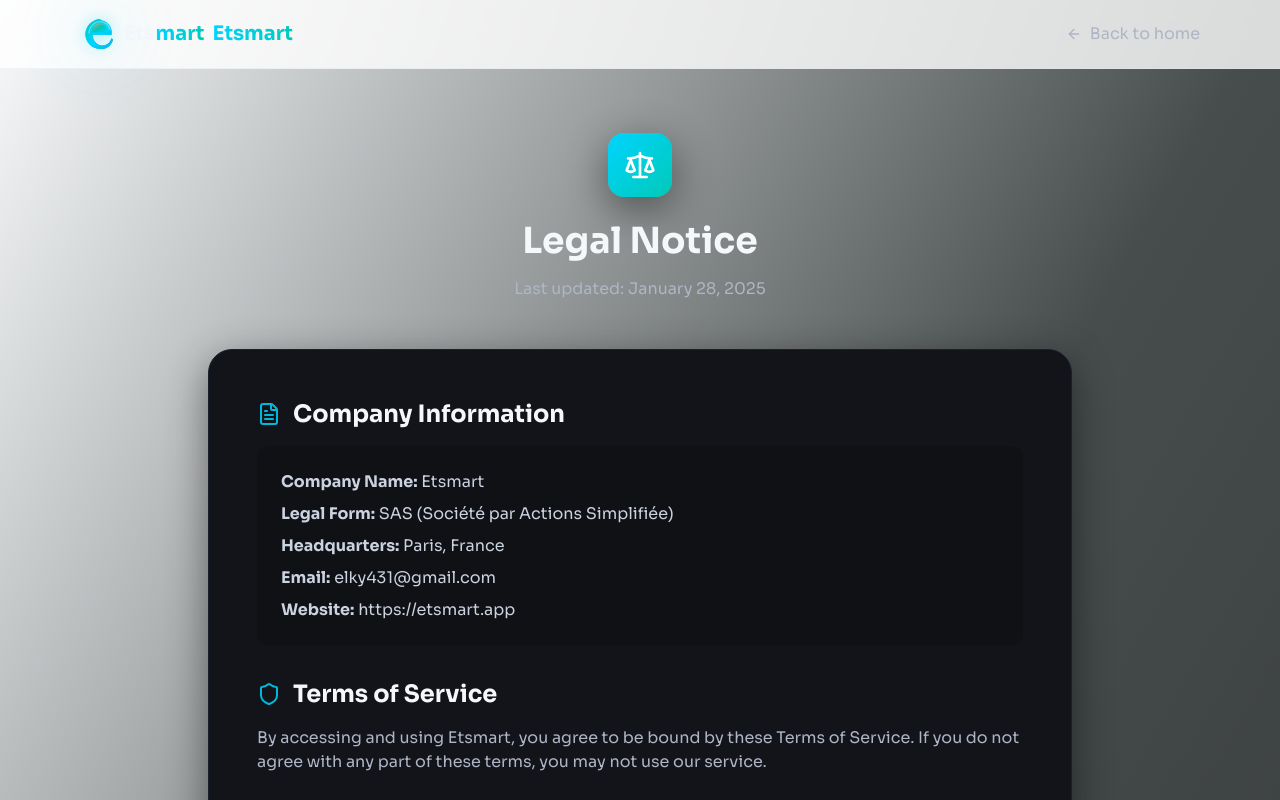
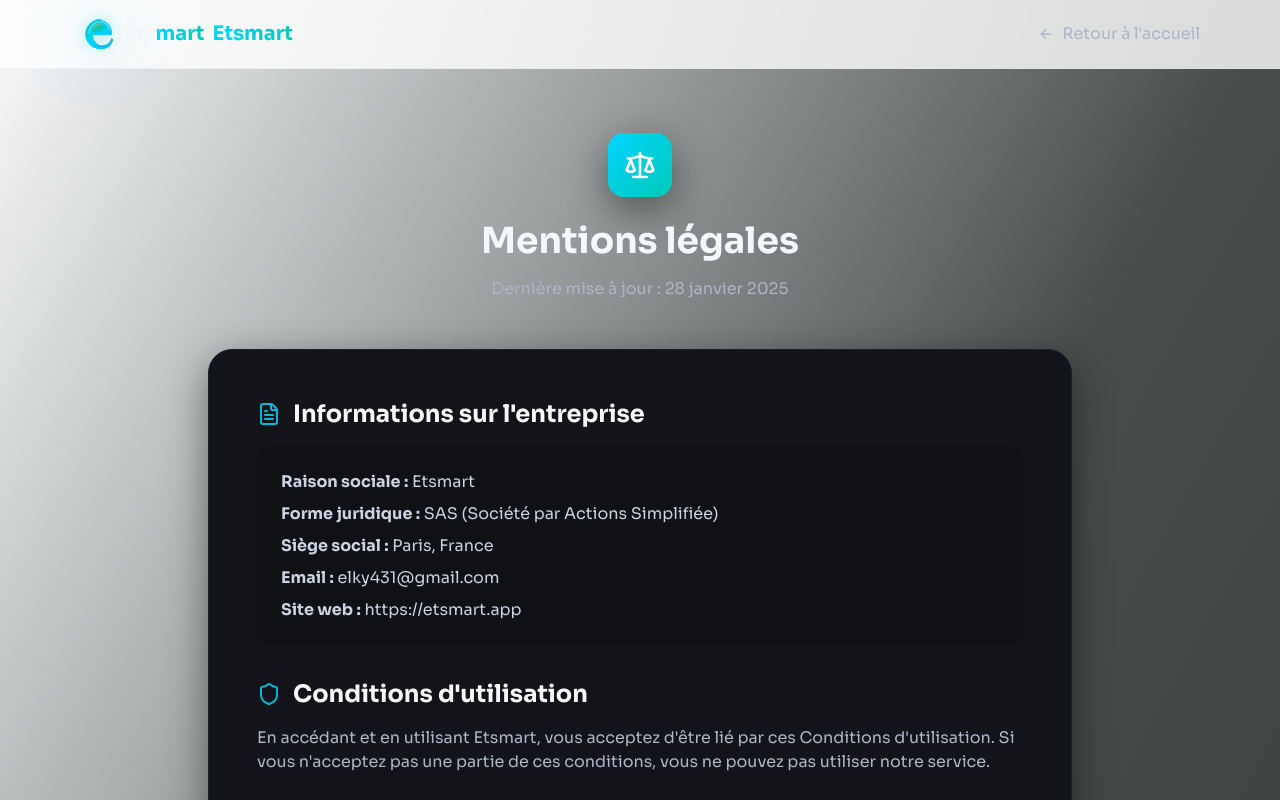
Before and after one commit to elky431-debug/Etsmart, a Next.js app: page /legal in a window 1280 px wide. Built offline with nearby package versions, Linux system fonts and the light colour scheme; no server answers.

Commit message:
feat: Traduire la page légale en français et ajouter clause remboursement crédits
- Traduction complète de la page légale en français
- Ajout de la clause de non-remboursement si crédit utilisé
- Mise à jour de tous les textes (titres, sections, footer)

```diff
--- a/src/app/legal/page.tsx
+++ b/src/app/legal/page.tsx
@@ -22,7 +22,7 @@ export default function LegalPage() {
             className="flex items-center gap-2 text-slate-600 hover:text-cyan-600 transition-colors"
           >
             <ArrowLeft className="w-4 h-4" />
-            Back to home
+            Retour à l'accueil
           </Link>
         </div>
       </header>
@@ -39,8 +39,8 @@ export default function LegalPage() {
             <div className="w-16 h-16 rounded-2xl bg-gradient-to-br from-[#00d4ff] to-[#00c9b7] flex items-center justify-center mx-auto mb-6 shadow-lg shadow-cyan-500/25">
               <Scale className="w-8 h-8 text-white" />
             </div>
-            <h1 className="text-4xl font-bold text-slate-900 mb-4">Legal Notice</h1>
-            <p className="text-slate-600">Last updated: January 28, 2025</p>
+            <h1 className="text-4xl font-bold text-slate-900 mb-4">Mentions légales</h1>
+            <p className="text-slate-600">Dernière mise à jour : 28 janvier 2025</p>
           </div>
 
           {/* Content */}
@@ -49,92 +49,96 @@ export default function LegalPage() {
             <section>
               <h2 className="text-2xl font-bold text-slate-900 mb-4 flex items-center gap-3">
                 <FileText className="w-6 h-6 text-cyan-500" />
-                Company Information
+                Informations sur l'entreprise
               </h2>
               <div className="bg-slate-50 rounded-xl p-6 space-y-2">
-                <p className="text-slate-700"><strong>Company Name:</strong> Etsmart</p>
-                <p className="text-slate-700"><strong>Legal Form:</strong> SAS (Société par Actions Simplifiée)</p>
-                <p className="text-slate-700"><strong>Headquarters:</strong> Paris, France</p>
-                <p className="text-slate-700"><strong>Email:</strong> elky431@gmail.com</p>
-                <p className="text-slate-700"><strong>Website:</strong> https://etsmart.app</p>
+                <p className="text-slate-700"><strong>Raison sociale :</strong> Etsmart</p>
+                <p className="text-slate-700"><strong>Forme juridique :</strong> SAS (Société par Actions Simplifiée)</p>
+                <p className="text-slate-700"><strong>Siège social :</strong> Paris, France</p>
+                <p className="text-slate-700"><strong>Email :</strong> elky431@gmail.com</p>
+                <p className="text-slate-700"><strong>Site web :</strong> https://etsmart.app</p>
               </div>
             </section>
 
             <section>
               <h2 className="text-2xl font-bold text-slate-900 mb-4 flex items-center gap-3">
                 <Shield className="w-6 h-6 text-cyan-500" />
-                Terms of Service
+                Conditions d'utilisation
               </h2>
               <div className="space-y-4 text-slate-600">
                 <p>
-                  By accessing and using Etsmart, you agree to be bound by these Terms of Service.
-                  If you do not agree with any part of these terms, you may not use our service.
+                  En accédant et en utilisant Etsmart, vous acceptez d'être lié par ces Conditions d'utilisation.
+                  Si vous n'acceptez pas une partie de ces conditions, vous ne pouvez pas utiliser notre service.
                 </p>
 
-                <h3 className="text-lg font-semibold text-slate-800 mt-6">1. Service Description</h3>
+                <h3 className="text-lg font-semibold text-slate-800 mt-6">1. Description du service</h3>
                 <p>
-                  Etsmart is an AI-powered product analysis tool designed to help Etsy sellers
-                  evaluate product potential before launching. Our service provides market analysis,
-                  competition assessment, and pricing recommendations.
+                  Etsmart est un outil d'analyse de produits alimenté par l'IA conçu pour aider les vendeurs Etsy
+                  à évaluer le potentiel d'un produit avant son lancement. Notre service fournit une analyse de marché,
+                  une évaluation de la concurrence et des recommandations de prix.
                 </p>
 
-                <h3 className="text-lg font-semibold text-slate-800 mt-6">2. User Accounts</h3>
+                <h3 className="text-lg font-semibold text-slate-800 mt-6">2. Comptes utilisateurs</h3>
                 <p>
-                  To use Etsmart, you must create an account with a valid email address. You are
-                  responsible for maintaining the confidentiality of your account credentials and
-                  for all activities that occur under your account.
+                  Pour utiliser Etsmart, vous devez créer un compte avec une adresse email valide. Vous êtes
+                  responsable de maintenir la confidentialité de vos identifiants de compte et de toutes les
+                  activités qui se produisent sous votre compte.
                 </p>
 
-                <h3 className="text-lg font-semibold text-slate-800 mt-6">3. Subscription and Billing</h3>
+                <h3 className="text-lg font-semibold text-slate-800 mt-6">3. Abonnement et facturation</h3>
                 <p>
-                  Etsmart offers subscription plans with monthly billing. Subscriptions automatically
-                  renew unless canceled before the end of the billing period. Refunds are not provided
-                  for partial months of service.
+                  Etsmart propose des plans d'abonnement avec facturation mensuelle. Les abonnements se renouvellent
+                  automatiquement sauf annulation avant la fin de la période de facturation. Aucun remboursement
+                  n'est fourni pour les mois partiels de service.
+                </p>
+                <p className="mt-3 font-semibold text-slate-800">
+                  ⚠️ Important : Aucun remboursement ne sera accordé si l'utilisateur a déjà utilisé au moins un crédit.
+                  Une fois qu'un crédit a été consommé, l'abonnement devient non remboursable pour cette période de facturation.
                 </p>
 
-                <h3 className="text-lg font-semibold text-slate-800 mt-6">4. Acceptable Use</h3>
+                <h3 className="text-lg font-semibold text-slate-800 mt-6">4. Utilisation acceptable</h3>
                 <p>
-                  You agree not to misuse our service, including but not limited to: attempting to
-                  access unauthorized features, sharing account credentials, or using the service
-                  for any illegal purposes.
+                  Vous acceptez de ne pas utiliser abusivement notre service, notamment mais sans s'y limiter : tenter d'accéder
+                  à des fonctionnalités non autorisées, partager vos identifiants de compte, ou utiliser le service
+                  à des fins illégales.
                 </p>
 
-                <h3 className="text-lg font-semibold text-slate-800 mt-6">5. Disclaimer</h3>
+                <h3 className="text-lg font-semibold text-slate-800 mt-6">5. Avertissement</h3>
                 <p>
-                  The analysis and recommendations provided by Etsmart are for informational purposes
-                  only. We do not guarantee specific sales results or business outcomes. Users are
-                  responsible for their own business decisions.
+                  Les analyses et recommandations fournies par Etsmart sont à titre informatif uniquement. Nous ne garantissons
+                  pas de résultats de ventes spécifiques ou de résultats commerciaux. Les utilisateurs sont responsables de
+                  leurs propres décisions commerciales.
                 </p>
 
-                <h3 className="text-lg font-semibold text-slate-800 mt-6">6. Limitation of Liability</h3>
+                <h3 className="text-lg font-semibold text-slate-800 mt-6">6. Limitation de responsabilité</h3>
                 <p>
-                  Etsmart shall not be liable for any indirect, incidental, special, consequential,
-                  or punitive damages resulting from your use of or inability to use the service.
+                  Etsmart ne sera pas responsable de tout dommage indirect, accessoire, spécial, consécutif ou punitif résultant
+                  de votre utilisation ou de votre incapacité à utiliser le service.
                 </p>
 
                 <h3 className="text-lg font-semibold text-slate-800 mt-6">7. Modifications</h3>
                 <p>
-                  We reserve the right to modify these terms at any time. Continued use of the service
-                  after changes constitutes acceptance of the new terms.
+                  Nous nous réservons le droit de modifier ces conditions à tout moment. L'utilisation continue du service
+                  après les modifications constitue une acceptation des nouvelles conditions.
                 </p>
               </div>
             </section>
 
             <section>
-              <h2 className="text-2xl font-bold text-slate-900 mb-4">Intellectual Property</h2>
+              <h2 className="text-2xl font-bold text-slate-900 mb-4">Propriété intellectuelle</h2>
               <p className="text-slate-600">
-                All content, features, and functionality of Etsmart, including but not limited to
-                text, graphics, logos, and software, are the exclusive property of Etsmart and are
-                protected by international copyright, trademark, and other intellectual property laws.
+                Tout le contenu, les fonctionnalités et les fonctionnalités d'Etsmart, y compris mais sans s'y limiter
+                le texte, les graphiques, les logos et les logiciels, sont la propriété exclusive d'Etsmart et sont
+                protégés par les lois internationales sur le droit d'auteur, les marques de commerce et autres lois sur la propriété intellectuelle.
               </p>
             </section>
 
             <section>
-              <h2 className="text-2xl font-bold text-slate-900 mb-4">Governing Law</h2>
+              <h2 className="text-2xl font-bold text-slate-900 mb-4">Droit applicable</h2>
               <p className="text-slate-600">
-                These terms shall be governed by and construed in accordance with the laws of France.
-                Any disputes arising from these terms shall be subject to the exclusive jurisdiction
-                of the courts of Paris, France.
+                Ces conditions sont régies et interprétées conformément aux lois de la France.
+                Tout litige découlant de ces conditions sera soumis à la juridiction exclusive
+                des tribunaux de Paris, France.
               </p>
             </section>
 
@@ -145,10 +149,10 @@ export default function LegalPage() {
       {/* Footer */}
       <footer className="border-t border-slate-200 bg-white/50 py-8">
         <div className="max-w-6xl mx-auto px-4 flex flex-col md:flex-row items-center justify-between gap-4">
-          <p className="text-sm text-slate-500">© 2025 Etsmart. All rights reserved.</p>
+          <p className="text-sm text-slate-500">© 2025 Etsmart. Tous droits réservés.</p>
           <div className="flex items-center gap-6 text-sm text-slate-500">
-            <Link href="/legal" className="text-cyan-600 font-medium">Legal</Link>
-            <Link href="/privacy" className="hover:text-slate-900 transition-colors">Privacy</Link>
+            <Link href="/legal" className="text-cyan-600 font-medium">Mentions légales</Link>
+            <Link href="/privacy" className="hover:text-slate-900 transition-colors">Confidentialité</Link>
             <Link href="/contact" className="hover:text-slate-900 transition-colors">Contact</Link>
           </div>
         </div>
```
